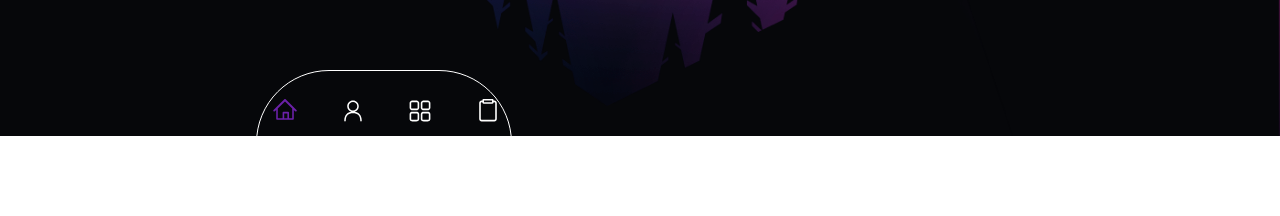
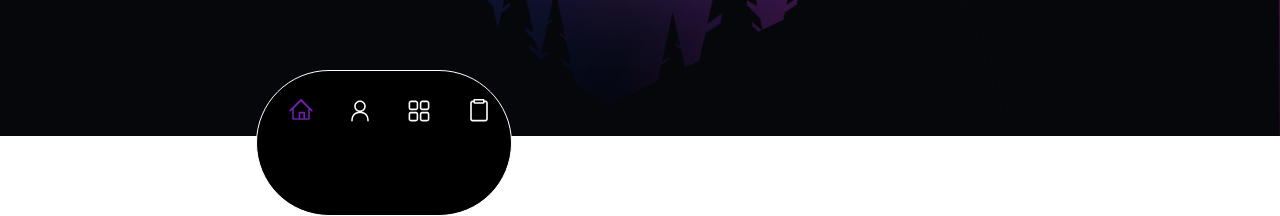
Before and after one commit to showlovezz/project_portfolio_website, a Next.js app: page / in a window 1280 px wide. Shown: the part 664-880 px from the top of the page. Built offline with nearby package versions, Linux system fonts and the light colour scheme.

Commit message:
adjust css style

```diff
--- a/app/components/Navigation.tsx
+++ b/app/components/Navigation.tsx
@@ -33,7 +33,7 @@ const Navigation = () => {
   return (
     <div
       style={{ left: '20%' }}
-      className='absolute z-[50] -bottom-20 w-[50%] md:w-[20%] max-h-[150px] rounded-full flex justify-between items-center border border-white py-7'
+      className='absolute z-[50] -bottom-20 w-[50%] md:w-[20%] max-h-[150px] rounded-full flex justify-between items-center border bg-black border-white px-4 py-7'
     >
       {NAVLINKS.map((nav) => {
         return (
```
